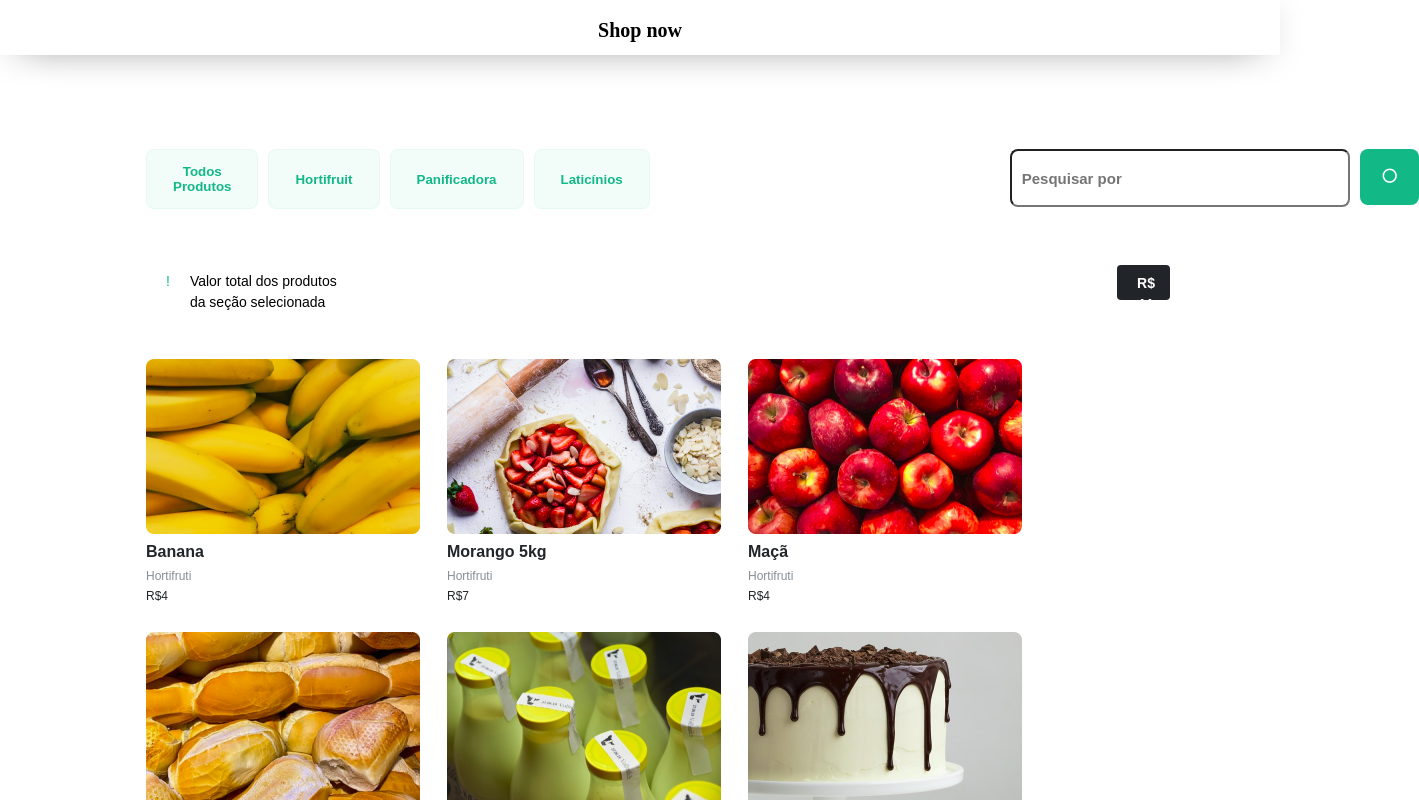
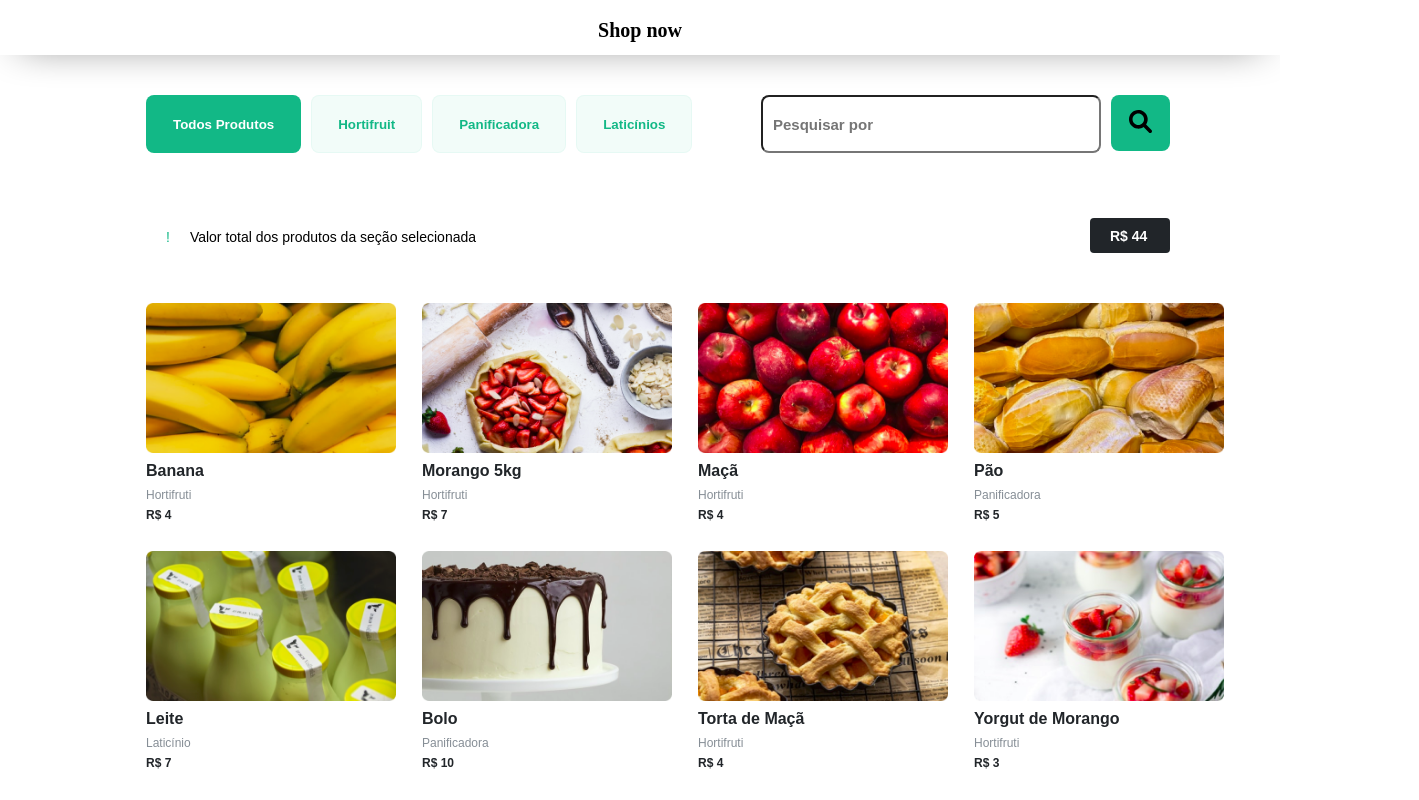
Before and after one commit to Ingleson/Loja-de-Produtos, a plain HTML site: page index.html in a window 1280 px wide. Both pictures are taken after a click on the button "Todos Produtos". Shown: the top 800 px of the page, 1419 px wide, since content can reach past the window. Drawn offline with Linux system fonts and the light colour scheme.

Commit message:
concluído

```diff
--- a/index.html
+++ b/index.html
@@ -26,15 +26,17 @@
                 <div class="pesquisa_space">
                     <input type="text" placeholder="Pesquisar por" class="input-pesquisa">
                     <button class="button-pes">
-                        <img src="/src/img/Vector.png" alt="">
+                        <img src="/src/img/magnifying-glass-solid.svg" alt="">
                     </button>
                 </div>
 
             </section>
 
             <div class="preco_produtos">
+                <div class="base-preco">
                 <span class="mini_tag">!</span>
                 <p class="p_valor">Valor total dos produtos da seção selecionada</p>
+            </div>
                 <p class="valor"></p>
             </div>
 
--- a/src/css/style.css
+++ b/src/css/style.css
@@ -16,14 +16,15 @@ header h1{
 .princ_div{
     margin-left: 146px;
     margin-right: 146px;
-    margin-top: 94px;
+    margin-top: 40px;
     width: 80%;
     height: 828px;
 }
 .pesquisa-buttons{
     display: flex;
     flex-direction: row;
-    flex-wrap: nowrap;
+    justify-content: space-between;
+
 }
 .container_buttons{
     display: flex;
@@ -31,11 +32,10 @@ header h1{
     justify-content:flex-start;
 
 }
-.pesquisa-buttons .pesquisa_space{
+.pesquisa_space{
     display: flex;
     flex-direction: row;
-    justify-content: flex-end;
-    margin-left: 350px;
+
 }
 .button{
     display: flex;
@@ -51,6 +51,11 @@ header h1{
     border-radius: 8px;
     color: #12B886;
     font-weight: 600;
+}
+.fix-mode{
+    background-color: #12B886;
+    color: #FFFFFF;
+    cursor: pointer;
 }
 .button:hover{
     background-color: #12B886;
@@ -76,8 +81,11 @@ input{
     height: 56px;
 }
 .button-pes:hover{
-    background-color: black;
+    background-color: yellow;
     cursor: pointer;
+}
+.button-pes img{
+    width: 50%;
 }
 .preco_produtos{
     width: 100%;
@@ -90,13 +98,17 @@ input{
     font-weight: 400;
     font-size: 14px;
     line-height: 21px;
-    box-shadow: 0px 4px 30px -40px rgba(0, 0, 0, 1);
     background-color: #FFFFFF;
     margin-bottom: 20px;
+    justify-content: space-between;
+}
+.base-preco{
+    padding-top: 12px;
+    display: flex;
+    flex-direction: row;
 }
 .mini_tag{
     padding-top: 12px;
-    border-radius: 50px #12b886;
     color: #12B886;
     margin-left: 20px;
 }
@@ -105,9 +117,7 @@ input{
     padding-top: 12px;
 }
 .valor{
-
-    margin-left: 770px;
-    margin-top: 6px;
+    margin-top: 15px;
     background-color: #212529;
     color: white;
     width: 80px;
@@ -121,11 +131,12 @@ input{
     display: flex;
     flex-direction: row;
     flex-wrap: wrap;
-    width: 100%;
+    width: 110%;
 }
 
 .container_card li {
-    margin-right: 27px;
+    width: 250px;
+    margin-right: 26px;
     margin-top: 30px;
     border-radius: 7px;
 }
@@ -133,7 +144,10 @@ input{
     opacity: 80%;
     cursor: pointer;
 }
-
+.container_card img{
+    width: 250px;
+    height: 150px;
+}
 .container_card li h3 {
     font-size: 16px;
     font-weight: 600;
@@ -147,7 +161,7 @@ input{
 }
 .container_card li p {
     font-size: 12px;
-    font-weight: 500;
+    font-weight: 600;
     color: #212529;
     margin-top: 7px;
 }
--- a/src/js/dataProdutos.js
+++ b/src/js/dataProdutos.js
@@ -42,7 +42,7 @@ const produtos = [
         img: './src/img/bolo.png'
     },
     {
-        nome: 'Torta de Maça',
+        nome: 'Torta de Maçã',
         preco: 4,
         secao: 'Hortifruti',
         categoria: 'torta',
--- a/src/js/script.js
+++ b/src/js/script.js
@@ -7,6 +7,8 @@ const horti = document.querySelector(".horti");
 const pani = document.querySelector(".pani");
 
 const lati = document.querySelector(".lati");
+
+const buttons = document.querySelectorAll('.button');
 
 const containerValor = document.querySelector(".valor");
 
@@ -32,7 +34,7 @@ function percorrerMap(array) {
 
         img.src = produto.img;
         productName.innerText = produto.nome;
-        productPrice.innerText = `R$${produto.preco}`;
+        productPrice.innerText = `R$ ${produto.preco}`;
         productSection.innerText = produto.secao;
 
         card.appendChild(img);
@@ -51,7 +53,7 @@ function percorrerMapPreco(array) {
     soma.valorTotal = 0;
 
     array.map((produto, i) => {
-    soma.valorTotal += produto.preco
+        soma.valorTotal += produto.preco
     })
     soma.valorTotal.innerText = soma.valorTotal;
     containerValor.append(`R$ ${soma.valorTotal}`);
@@ -62,10 +64,11 @@ percorrerMapPreco(produtos);
 
 todos.addEventListener("click", event => {
 
- container.innerHTML = '';
+    container.innerHTML = '';
 
- percorrerMap(produtos);
- percorrerMapPreco(produtos);
+    fix(event.target.innerText);
+    percorrerMap(produtos);
+    percorrerMapPreco(produtos);
 
 });
 
@@ -75,12 +78,13 @@ horti.addEventListener("click", event => {
 
     const arrayHortifruti = [];
 
-    for(let i = 0; i < produtos.length; i++){
-        if(produtos[i].secao === 'Hortifruti'){
+    for (let i = 0; i < produtos.length; i++) {
+        if (produtos[i].secao === 'Hortifruti') {
             arrayHortifruti.push(produtos[i]);
         }
     }
 
+    fix(event.target.innerText)
     percorrerMap(arrayHortifruti);
     percorrerMapPreco(arrayHortifruti);
 });
@@ -91,12 +95,13 @@ pani.addEventListener("click", event => {
 
     const arrayPanificadora = [];
 
-    for(let i = 0; i < produtos.length; i++){
-        if(produtos[i].secao === "Panificadora"){
+    for (let i = 0; i < produtos.length; i++) {
+        if (produtos[i].secao === "Panificadora") {
             arrayPanificadora.push(produtos[i]);
         }
     }
 
+    fix(event.target.innerText);
     percorrerMap(arrayPanificadora);
     percorrerMapPreco(arrayPanificadora);
 });
@@ -107,43 +112,61 @@ lati.addEventListener("click", event => {
 
     const arrayLaticinios = [];
 
-    for (let i = 0; i < produtos.length; i++){
-        if (produtos[i].secao === 'Laticínio'){
+    for (let i = 0; i < produtos.length; i++) {
+        if (produtos[i].secao === 'Laticínio') {
             arrayLaticinios.push(produtos[i])
         }
     }
+
+    fix(event.target.innerText);
     percorrerMap(arrayLaticinios);
     percorrerMapPreco(arrayLaticinios);
 })
 
-function filterCards(event){
+function filterCards(event) {
 
     container.innerHTML = '';
     soma.valorTotal = 0;
 
     const buttonPesquisa = document.querySelector('.button-pes');
-    const inputPesquisa= document.querySelector('.input-pesquisa');
+    const inputPesquisa = document.querySelector('.input-pesquisa');
 
     const valueInput = inputPesquisa.value.toLowerCase();
 
     const produtosFiltrados = [];
 
     event.preventDefault();
-    for (let i = 0; i < produtos.length; i++){
-        if(produtos[i].nome.toLowerCase().includes(valueInput)){
+    for (let i = 0; i < produtos.length; i++) {
+        if (produtos[i].nome.toLowerCase().includes(valueInput)) {
             produtosFiltrados.push(produtos[i]);
         }
     }
+
+
     percorrerMap(produtosFiltrados);
     percorrerMapPreco(produtosFiltrados);
 }
+
+
 
 function eventoPesquisa() {
 
     const buttonPesquisa = document.querySelector('.button-pes');
     const inputPesquisa = document.querySelector('.input-pesquisa');
 
-    buttonPesquisa.addEventListener('click',filterCards);
-    inputPesquisa.addEventListener('input',filterCards);
+    buttonPesquisa.addEventListener('click', filterCards);
+    inputPesquisa.addEventListener('input', filterCards);
 }
 eventoPesquisa();
+
+function fix(equalize){
+
+    for(let i = 0; i < buttons.length; i++){
+        if(buttons[i].innerText === equalize) {
+            buttons[i].classList.add('fix-mode');
+        }
+        else{
+            buttons[i].classList.remove('fix-mode');
+        }
+    }
+}
```
Also changed, not shown: src/img/magnifying-glass-solid.svg (added).
